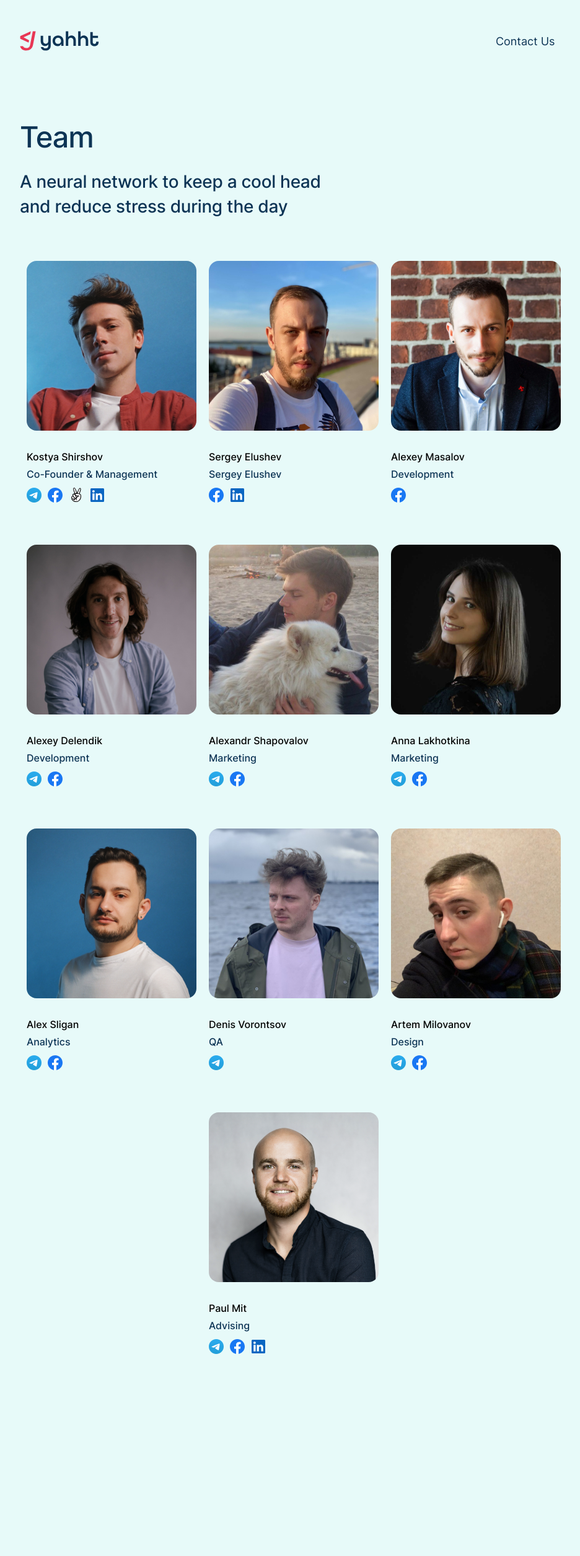
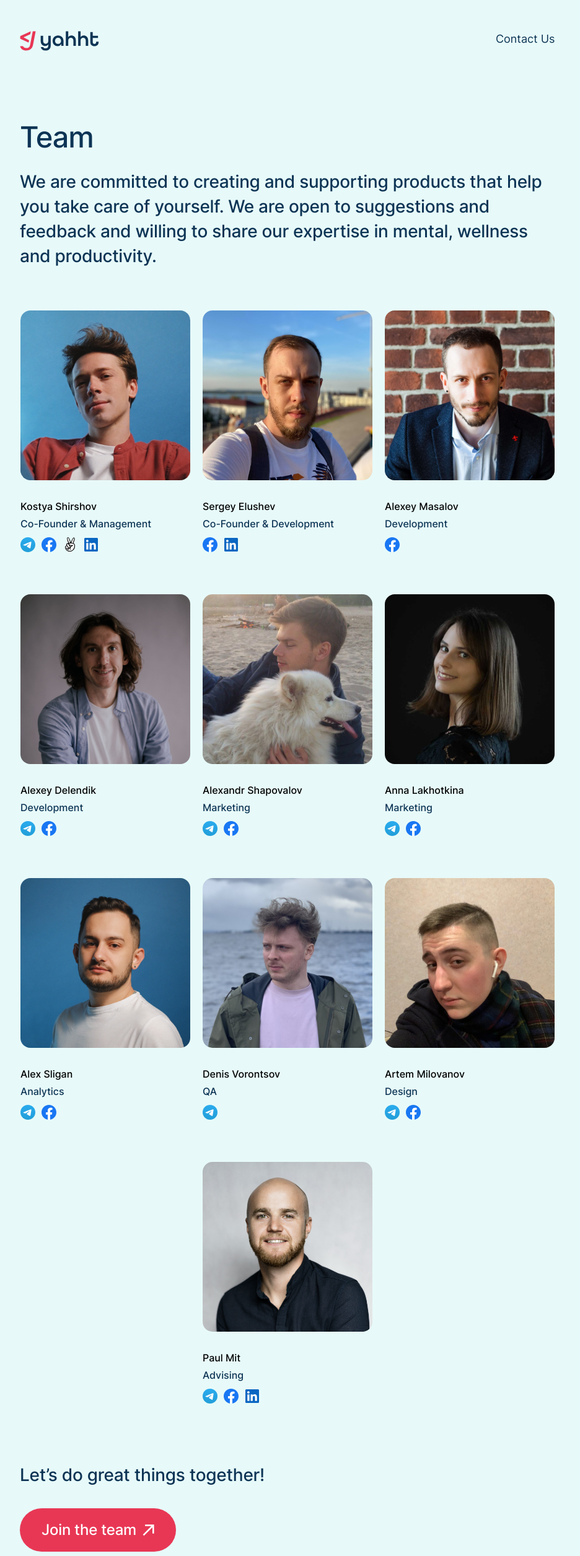
Before and after one commit to Delendik/yahht-web, a Next.js app: page /about in a window 1280 px wide. Shown: the top 2511 px of the page at 62% size, without its empty margins (176-1112 px from the left). Built offline with nearby package versions, Linux system fonts and the light colour scheme.

Commit message:
change validation

```diff
--- a/src/components/Card/Card.module.scss
+++ b/src/components/Card/Card.module.scss
@@ -17,8 +17,10 @@
   }
 
   @include mediaMaxXS {
-    width: 330px;
-    height: 330px;
+    max-width: 400px;
+    width: 100%;
+    max-height: 400px;
+    height: 100%;
     border-radius: 24px;
   }
 }
--- a/src/components/Lassie/Lassie.module.scss
+++ b/src/components/Lassie/Lassie.module.scss
@@ -30,7 +30,7 @@
 
   @include mediaMaxM {
     max-width: 864px;
-    height: 1100px;
+    height: 1030px;
     margin: 50px auto 0;
     flex-direction: column;
     align-items: center;
--- a/src/components/Popup/Popup.tsx
+++ b/src/components/Popup/Popup.tsx
@@ -14,8 +14,8 @@ interface PopupProps {
 
 const Popup: React.FC<PopupProps> = ({ success, show, click, clickSuccess }) => {
   const [value, setValue] = useState('')
-  const [error, setError] = useState('Input email')
-  const [valid, setValid] = useState(false)
+  const [error, setError] = useState('')
+  const [valid, setValid] = useState(true)
 
   const handleSubmit = () => {
     clickSuccess()
@@ -37,16 +37,22 @@ const Popup: React.FC<PopupProps> = ({ success, show, click, clickSuccess }) =>
 
   const handleChange = (e) => {
     setValue(e.currentTarget.value)
+  }
+
+  const checkValid = (e) => {
     const re =
       /^(([^<>()[\]\\.,;:\s@"]+(\.[^<>()[\]\\.,;:\s@"]+)*)|(".+"))@((\[[0-9]{1,3}\.[0-9]{1,3}\.[0-9]{1,3}\.[0-9]{1,3}\])|(([a-zA-Z\-0-9]+\.)+[a-zA-Z]{2,}))$/
-    if (!re.test(String(e.currentTarget.value).toLowerCase())) {
+    if (!re.test(String(value).toLowerCase())) {
       setError('Incorrect email')
       setValid(false)
+      e.preventDefault()
     } else {
+      handleSubmit()
       setError('')
       setValid(true)
     }
   }
+
   return (
     <div className={showPopup}>
       {!success && (
@@ -66,21 +72,9 @@ const Popup: React.FC<PopupProps> = ({ success, show, click, clickSuccess }) =>
           ></input>
           {error && <label className={styles.popup__label}>{error}</label>}
           <form action="">
-            {!valid && (
-              <button
-                type="submit"
-                className={styles.lassie__button}
-                onClick={handleSubmit}
-                disabled
-              >
-                Submit request
-              </button>
-            )}
-            {valid && (
-              <button type="submit" className={styles.lassie__button} onClick={handleSubmit}>
-                Submit request
-              </button>
-            )}
+            <button type="submit" className={styles.lassie__button} onClick={checkValid}>
+              Submit request
+            </button>
           </form>
           <button type="button" onClick={click}>
             <img
--- a/src/components/Team/Team.module.scss
+++ b/src/components/Team/Team.module.scss
@@ -11,22 +11,19 @@
   display: flex;
   flex-direction: column;
   margin: 68px 190px 0;
-  padding-bottom: 500px;
 
   @include mediaMaxL {
     max-width: 1120px;
     margin: 68px auto 0;
-    padding-bottom: 350px;
   }
 
   @include mediaMaxM {
     max-width: 864px;
-    padding-bottom: 300px;
   }
 
   @include mediaMaxXS {
-    max-width: 330px;
-    margin: 0 auto 0;
+    max-width: 400px;
+    margin: 0 15px 0;
   }
 }
 
@@ -46,6 +43,7 @@
 }
 
 .team__subtitle {
+  max-width: 1200px;
   margin-top: 24px;
   font-size: 28px;
   line-height: 40px;
@@ -64,25 +62,12 @@
   gap: 68px 20px;
   grid-gap: 68px 20px;
   margin-top: 96px;
-  margin-right: -20px;
 
   @include mediaMaxL {
     margin-top: 68px;
   }
 }
 
-// @supports not (gap: 68px 20px) {
-//   .team__members {
-//     margin: -0.5em;
-//   }
-//   .team__members > * {
-//     margin: 0.5em;
-//   }
-// }
-// .team__members > * {
-//   margin-right: 20px;
-// }
-
 .team__icons {
   display: flex;
   margin-top: 8px;
--- a/src/components/Team/Team.tsx
+++ b/src/components/Team/Team.tsx
@@ -8,8 +8,9 @@ export default function Team() {
       <div className={styles.team__container}>
         <p className={styles.team__title}>Team</p>
         <p className={styles.team__subtitle}>
-          A neural network to keep a cool head
-          <br /> and reduce stress during the day
+          We are committed to creating and supporting products that help you take care of yourself.
+          We are open to suggestions and feedback and willing to share our expertise in mental,
+          wellness and productivity.
         </p>
         <div className={styles.team__members}>
           <div className={styles.team__member}>
@@ -31,7 +32,7 @@ export default function Team() {
               picture={'/photos/sergey.png'}
               picture2={'/photos/sergey@2x.png'}
               name={'Sergey Elushev'}
-              description={'Sergey Elushev'}
+              description={'Co-Founder & Development'}
             />
             <div className={styles.team__icons}>
               <Icon
--- a/src/pages/about.tsx
+++ b/src/pages/about.tsx
@@ -21,7 +21,6 @@ function About() {
   return (
     <div className={styles.page}>
       <div className={styles.about__container}>
-        <div className={styles.header__head}>
         <Link href="/">
           <img
             className={styles.header__picture}
@@ -35,8 +34,20 @@ function About() {
           Contact Us
         </a>
       </div>
+      <Team />
+      <div className={styles.about__buttonContainer}>
+        <p className={styles.about__buttonText}>Let’s do great things together!</p>
+        <a className={styles.about__button} href="mailto:mail@yahht.com">
+          Join the team
+          <img
+            className={styles.about__buttonPicture}
+            width="20"
+            height="20"
+            alt="arrow"
+            src="/icon-arrow.svg"
+          />
+        </a>
       </div>
-      <Team />
       <Footer click={handleClick} />
       <Popup success={success} show={show} click={handleClick} clickSuccess={handleClickSuccess} />
     </div>
--- a/src/pages/index.tsx
+++ b/src/pages/index.tsx
@@ -16,7 +16,7 @@ function Home() {
     setSuccess(false)
   }
 
-  const handleClickSuccess = () => {
+  const handleSuccess = () => {
     setSuccess(!success)
     setShow(true)
   }
@@ -49,7 +49,7 @@ function Home() {
       <Breathhh click={handleClick} />
       <Lassie />
       <Footer click={handleClick} />
-      <Popup success={success} show={show} click={handleClick} clickSuccess={handleClickSuccess} />
+      <Popup success={success} show={show} click={handleClick} clickSuccess={handleSuccess} />
     </div>
   )
 }
--- a/src/styles/_media.scss
+++ b/src/styles/_media.scss
@@ -2,7 +2,7 @@ $xlBreak: 1920px;
 $lBreak: 1440px;
 $mBreak: 1320px;
 $sBreak: 768px;
-$xsBreak: 440px;
+$xsBreak: 430px;
 
 @mixin mediaMaxXL {
   @media (max-width: $xlBreak) {
--- a/src/styles/about.module.scss
+++ b/src/styles/about.module.scss
@@ -13,7 +13,7 @@
   width: 100%;
   height: 123px;
   display: flex;
-  flex-direction: column;
+  justify-content: space-between;
   margin: 68px 190px 0;
 
   @include mediaMaxL {
@@ -28,8 +28,97 @@
   }
 
   @include mediaMaxXS {
-    max-width: 330px;
+    max-width: 400px;
+    width: auto;
     height: 140px;
-    margin: 16px auto 0;
+    margin: 16px 15px 0;
   }
 }
+
+.about__head {
+  display: flex;
+  height: 45px;
+  width: 100%;
+  justify-content: space-between;
+  align-items: center;
+
+  @include mediaMaxL {
+    height: 32px;
+  }
+
+  @include mediaMaxXS {
+    height: 28px;
+  }
+}
+
+.about__buttonContainer {
+  max-width: 1920px;
+  width: 100%;
+  display: flex;
+  flex-direction: column;
+  margin: 95px 190px 260px;
+
+  @include mediaMaxL {
+    max-width: 1120px;
+    margin: 95px auto 110px;
+  }
+
+  @include mediaMaxM {
+    max-width: 864px;
+    margin-bottom: 60px;
+  }
+
+  @include mediaMaxXS {
+    max-width: 400px;
+    margin: 67px 15px 149px;
+  }
+}
+.about__buttonText {
+  font-weight: 500;
+  font-size: 28px;
+  line-height: 40px;
+  letter-spacing: -0.01em;
+
+  @include mediaMaxXS {
+    font-size: 18px;
+    line-height: 28px;
+  }
+}
+
+.about__button {
+  display: flex;
+  align-items: center;
+  justify-content: center;
+  width: 252px;
+  height: 70px;
+  margin-top: 34px;
+  background: #e83755;
+  border-radius: 50px;
+  font-size: 24px;
+  line-height: 140%;
+  letter-spacing: -0.01em;
+  color: #ffffff;
+  text-decoration: none;
+
+  @include mediaMaxXS {
+    width: 177px;
+    height: 58px;
+    font-size: 16px;
+  }
+
+  &:hover {
+    opacity: 0.75;
+    cursor: pointer;
+  }
+}
+
+.about__buttonPicture {
+  width: 19px;
+  height: 19px;
+  margin-left: 10px;
+
+  @include mediaMaxXS {
+    width: 12px;
+    height: 12px;
+  }
+}
```
Lines whose indentation alone changed are shown as unchanged.
